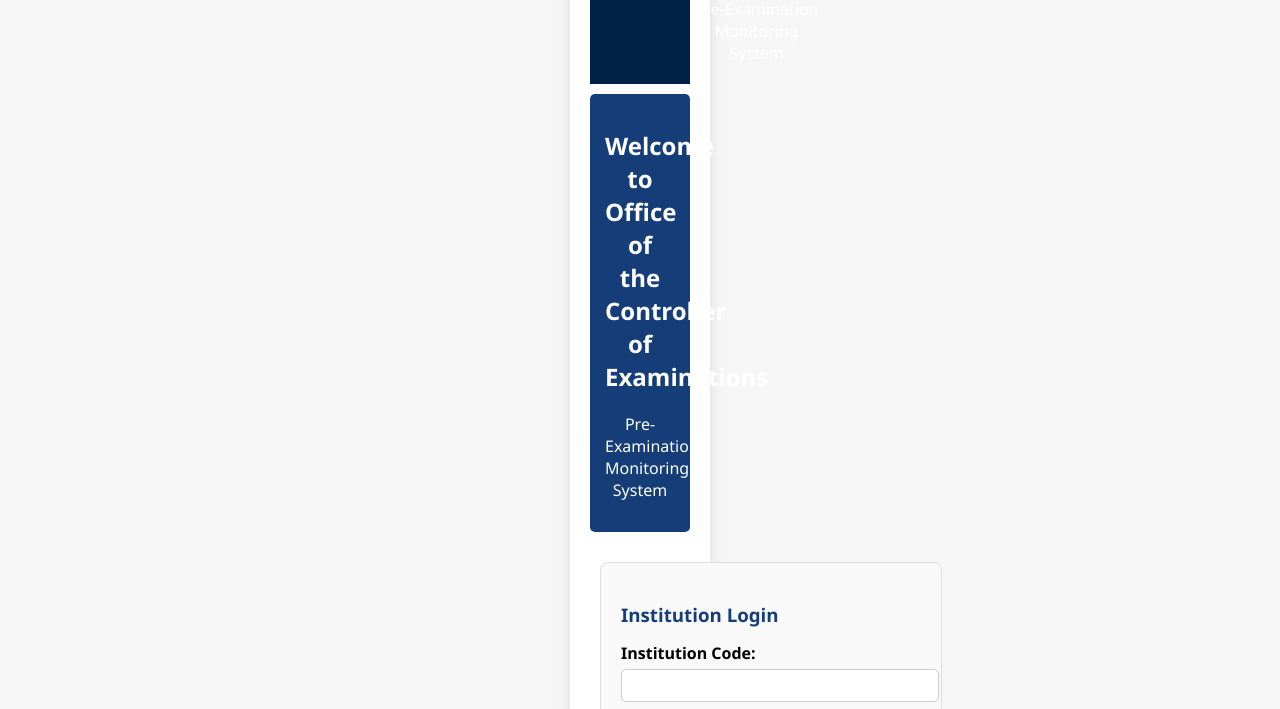
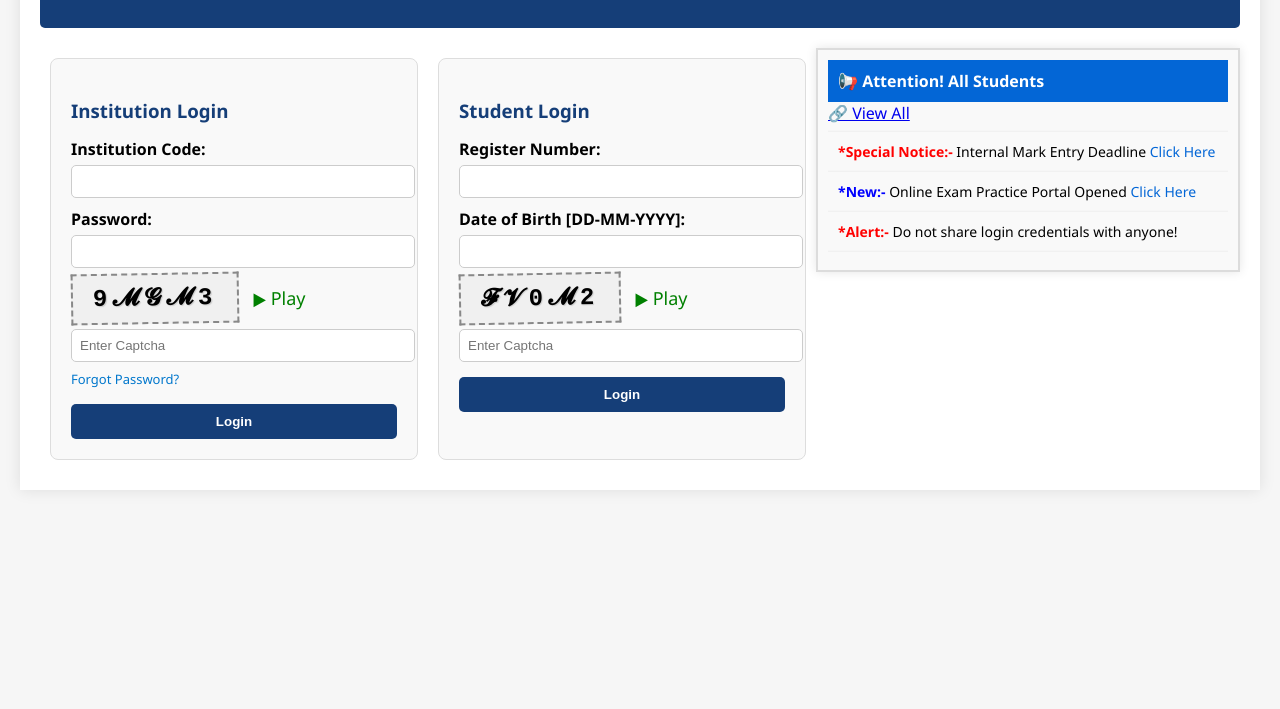
Before and after one commit to Aaqibrifai/amsce-examination, a plain HTML site: page index.html in a window 1280 px wide. Shown: the part 263-972 px from the top of the page. After the commit the page ends 800 px from the top, so only its background shows below. Drawn offline with Linux system fonts and the light colour scheme.

Commit message:
Update style.css

```diff
--- a/style.css
+++ b/style.css
@@ -5,7 +5,7 @@ body {
 }
 
 .main-box {
-  max-width: 100px;
+  max-width: 1200px;
   margin: auto;
   padding: 20px;
   background: #fff;
```
